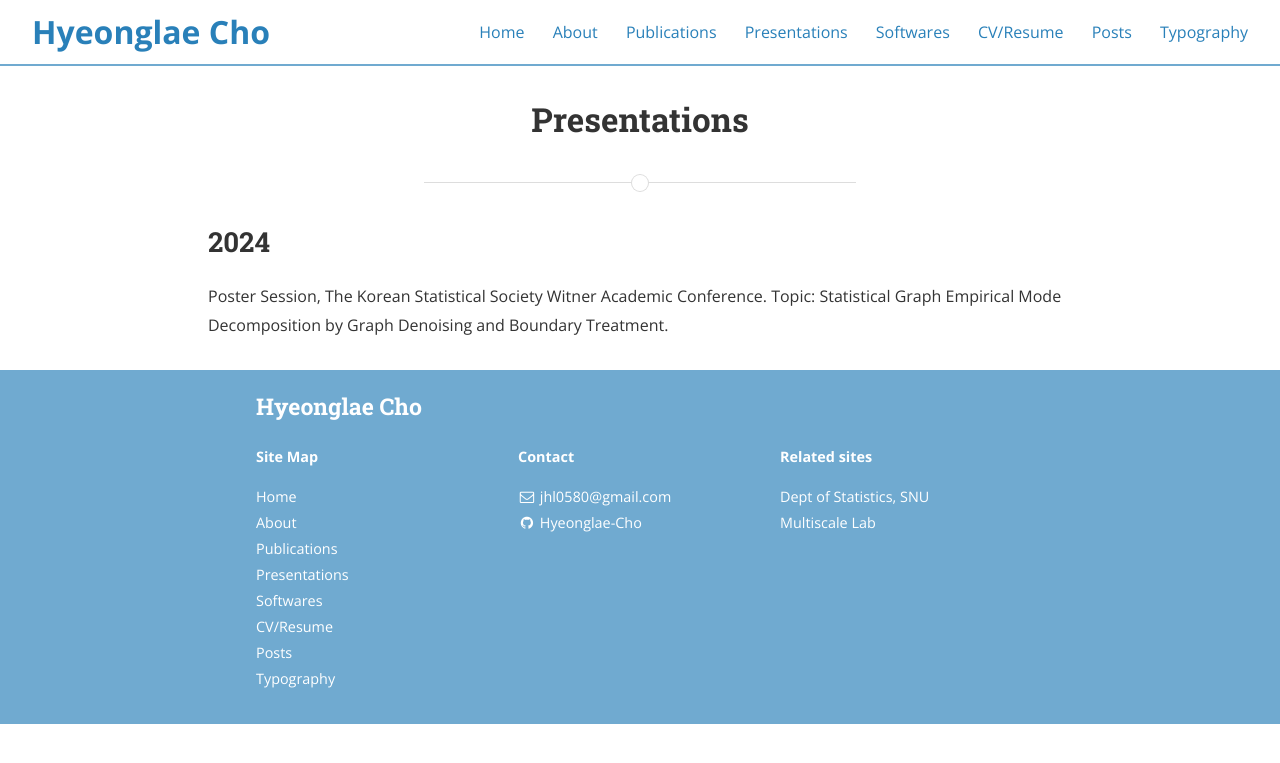
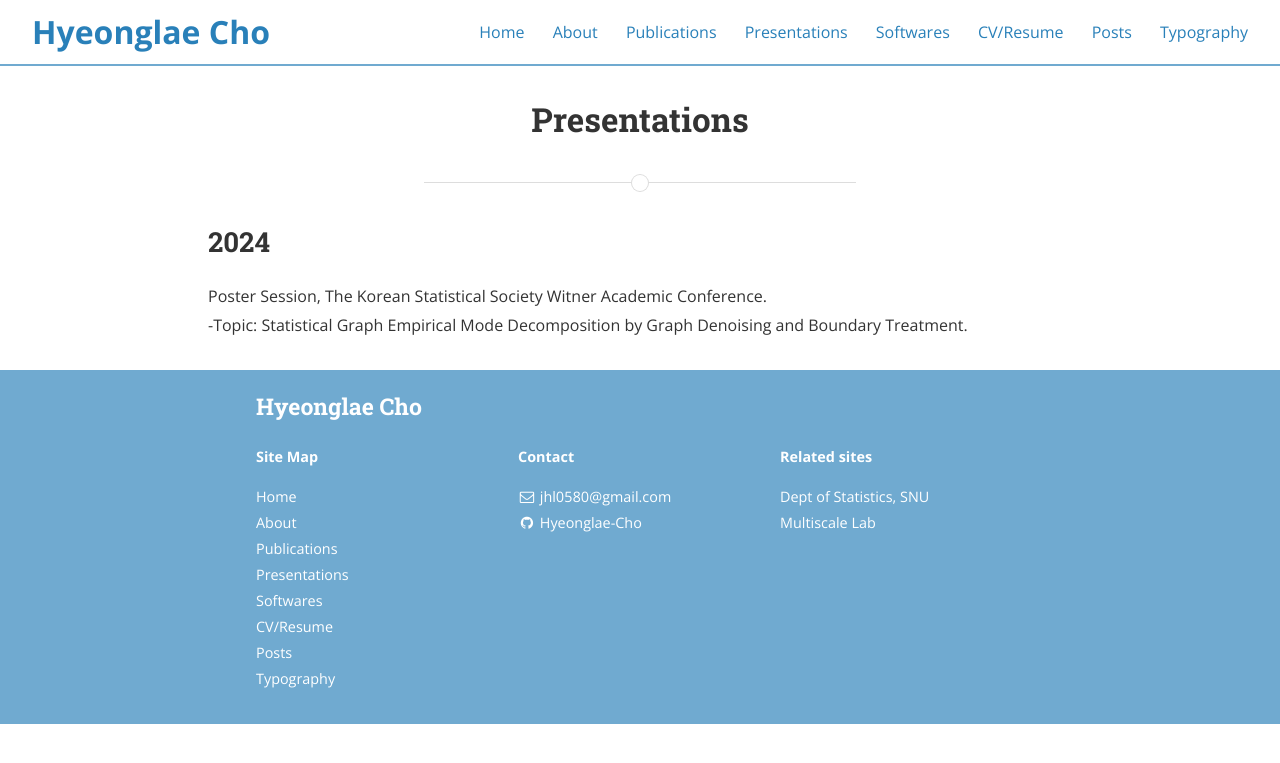
Before and after one commit to Hyeonglae-Cho/Hyeonglae-Cho.github.io, a Jekyll site: the page built from presentations.md, in a window 1280 px wide. Shown: the top 763 px of the page. Built offline with Jekyll 4.4.1, drawn with Linux system fonts in a browser that asks for light colours; nearby versions of some CDN libraries.

```diff
--- a/presentations.md
+++ b/presentations.md
@@ -8,4 +8,4 @@ main_nav: true
 
 ## 2024
 Poster Session, The Korean Statistical Society Witner Academic Conference.
-Topic: Statistical Graph Empirical Mode Decomposition by Graph Denoising and Boundary Treatment.
+-Topic: Statistical Graph Empirical Mode Decomposition by Graph Denoising and Boundary Treatment.
```
